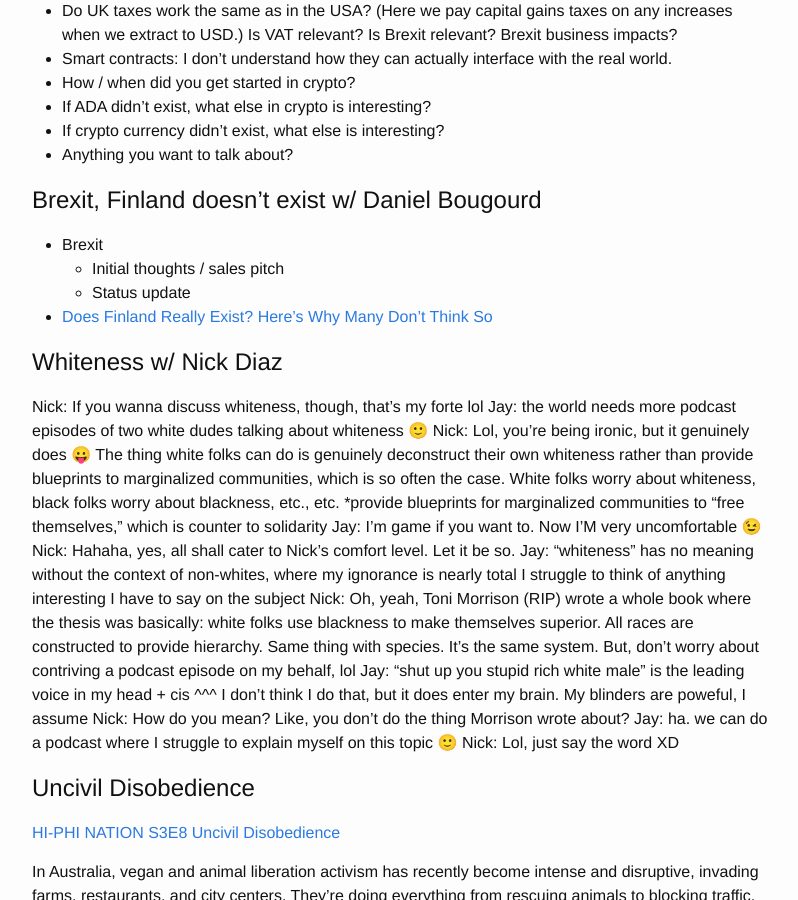
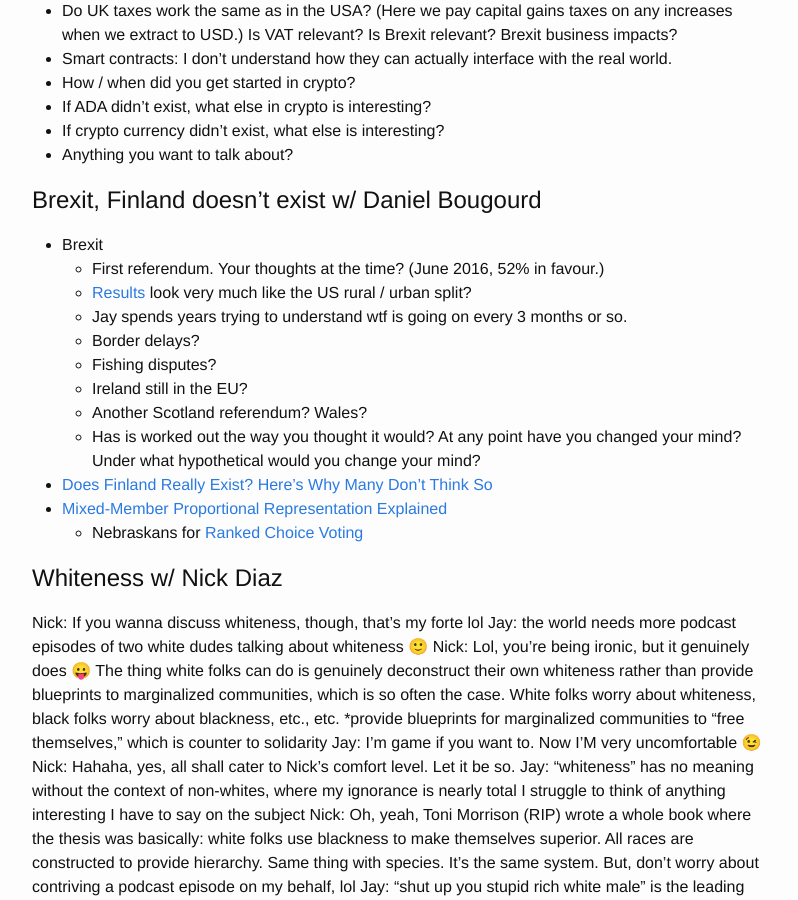
Before and after one commit to jhannah/jayflaunts, a Jekyll site: the page built from questions.md, in a window 1280 px wide and 900 px high, scrolled down 933 px. Shown: the whole window, without its empty margins (238-1036 px from the left). Built offline with Jekyll 4.4.1, drawn with Linux system fonts in a browser that asks for light colours.

Commit message:
checkpoint

```diff
--- a/questions.md
+++ b/questions.md
@@ -46,9 +46,18 @@ A rough sketch of my thoughts / questions I'll probably ask.
 # <a name="brexit"></a>Brexit, Finland doesn't exist w/ Daniel Bougourd
 
 * Brexit
-  * Initial thoughts / sales pitch
-  * Status update
+  * First referendum. Your thoughts at the time? (June 2016, 52% in favour.)
+  * [Results](https://en.wikipedia.org/wiki/Brexit#Referendum_result) look very much like the US rural / urban split?
+  * Jay spends years trying to understand wtf is going on every 3 months or so.
+  * Border delays?
+  * Fishing disputes?
+  * Ireland still in the EU?
+  * Another Scotland referendum? Wales?
+  * Has is worked out the way you thought it would? At any point have you changed your mind?
+    Under what hypothetical would you change your mind?
 * [Does Finland Really Exist? Here's Why Many Don't Think So](https://theculturetrip.com/europe/finland/articles/does-finland-exist-many-dont-think-so/)
+* [Mixed-Member Proportional Representation Explained](https://www.youtube.com/watch?v=QT0I-sdoSXU)
+  * Nebraskans for [Ranked Choice Voting](https://www.youtube.com/playlist?list=PL8Lf7epQllMZUIIRSpgnXftaiuB3WYDz6)
 
 # <a name="whiteness"></a>Whiteness w/ Nick Diaz
 
```
